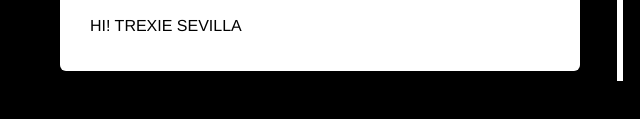
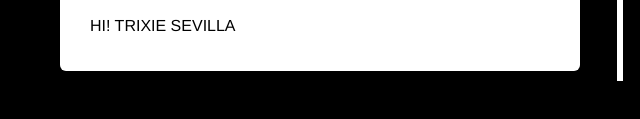
Before and after one commit to Tristhan-Umbay/ako, a plain HTML site: page index.html in a window 1280 px wide. Shown: the part 569-688 px from the top of the page, 20-660 px from the left. Drawn offline with Linux system fonts and the light colour scheme.

Commit message:
Update index.html

```diff
--- a/index.html
+++ b/index.html
@@ -73,7 +73,7 @@
   <div class="container left">
     <div class="content">
       <h2>Nabunturan National Comprehensive High School</h2>
-      <p>HI! TREXIE SEVILLA</p>
+      <p>HI! TRIXIE SEVILLA</p>
     </div>
   </div>
 </div>
```
